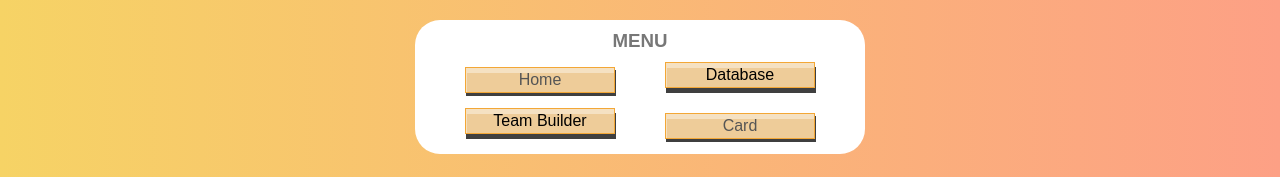
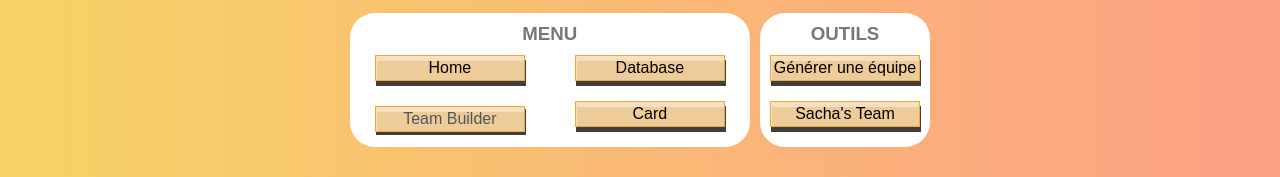
Before and after one commit to ClementSeux/poke-appli, a React (Create React App) app: page /#/team-builder in a window 1280 px wide. Shown: the top 177 px of the page. Built offline with nearby package versions, Linux system fonts and the light colour scheme; no server answers.

Commit message:
fix router issue

```diff
--- a/src/App.js
+++ b/src/App.js
@@ -1,12 +1,12 @@
 import React from "react";
-import { BrowserRouter, Routes, Route } from "react-router-dom";
+import { BrowserRouter, HashRouter, Routes, Route } from "react-router-dom";
 import Home from "./pages/Home";
 import PokeInfo from "./pages/PokeInfo";
 import TeamBuilder from "./pages/TeamBuilder";
 
 const App = () => {
   return (
-    <BrowserRouter>
+    <HashRouter>
       <Routes>
         <Route path="/" element={<Home />} />
         <Route path="/home" element={<Home />} />
@@ -14,7 +14,7 @@
         <Route path="/team-builder" element={<TeamBuilder />} />
         <Route path="*" element={<Home />} />
       </Routes>
-    </BrowserRouter>
+    </HashRouter>
   );
 };
 
--- a/src/pages/TeamBuilder.js
+++ b/src/pages/TeamBuilder.js
@@ -26,13 +26,13 @@
   ];
 
   const setNumbers = (array) => {
-    for (var i = 1; i < 7; i++) {
+    for (var i = 0; i < 6; i++) {
       arrayOfSetters[i](array[i]);
     }
   };
   const getRndNumbers = () => {
     let array = [];
-    for (var i = 1; i < 7; i++) {
+    for (var i = 0; i < 6; i++) {
       array.push(Math.ceil(Math.random() * 1007) + 1);
     }
     setNumbers(array);
```
